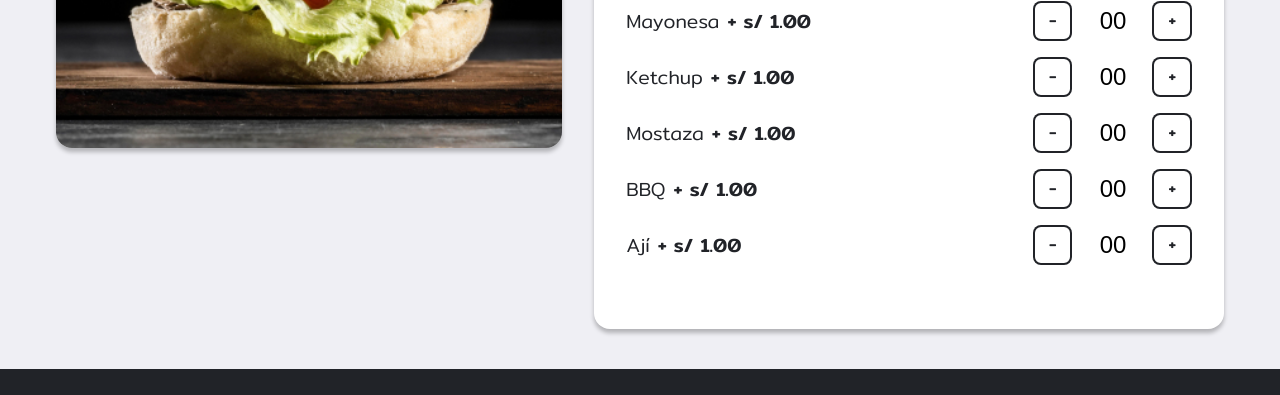
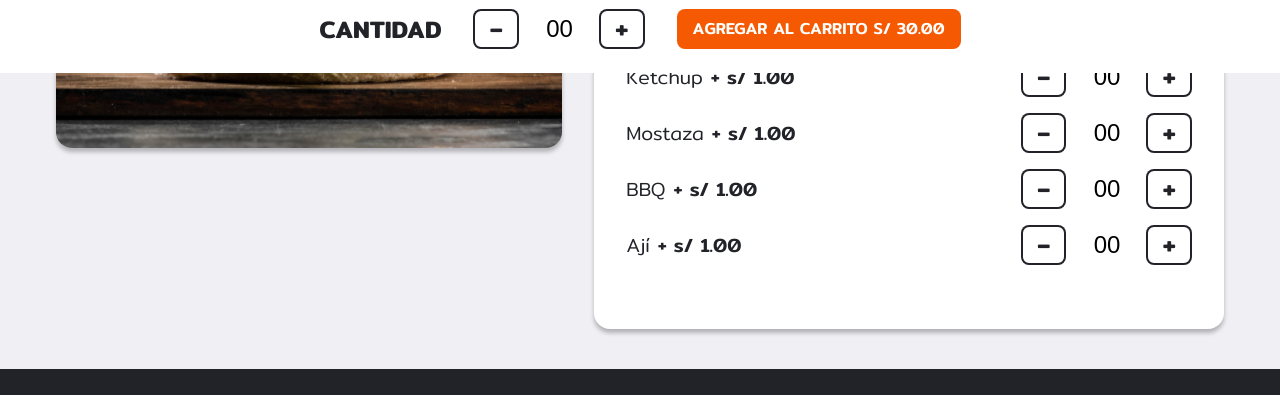
Before and after one commit to javierbull/fastFood, a plain HTML site: page pages/detalleProducto.html in a window 1280 px wide. Shown: the part 727-1122 px from the top of the page. Drawn offline with nearby package versions, Linux system fonts and the light colour scheme.

Commit message:
page detalle producto

```diff
--- a/css/main.css
+++ b/css/main.css
@@ -598,6 +598,8 @@ html {
 
     .control-product-extra .btn {
       cursor: pointer;
+      font-size: 1.8rem;
+      line-height: 20px;
     }
 
     .input-number-extra {
@@ -609,5 +611,25 @@ html {
       padding-left: 1.2rem;
     }
 
+    .control-quantity-product {
+      background-color: var(--white);
+      display: flex;
+      justify-content: center;
+      align-items: center;
+      padding: 1.5rem;
+      gap: 2rem;
+      box-shadow: 0px -4px 4px rgba(0, 0, 0, 0.20);
+      position: fixed;
+      bottom: 0;
+      width: 100%;
+    }
 
+    .control-quantity-product span {
+      font-size: 1.5rem;
+      font-weight: 600;
+    }
+
+    .footer-detalle {
+      padding-bottom: 7.5rem;
+    }
   /* END PRODUCT DETAIL PAGE */
--- a/pages/detalleProducto.html
+++ b/pages/detalleProducto.html
@@ -310,8 +310,25 @@
                 </div>
             </div>
         </section>
+        <section class="control-quantity-product">
+            <span>
+                CANTIDAD
+            </span>
+            <div class="control-product-extra">
+                <button class="btn button-secondary">
+                    -
+                </button>
+                <input class="input-number-extra" type="text" value="00" min="00" max="10">
+                <button class="btn button-secondary">
+                    +
+                </button>
+            </div>
+            <BUTTON class="btn button-primary">
+                Agregar al carrito s/ 30.00
+            </BUTTON>
+        </section>
     </main>
-    <footer>
+    <footer class="footer-detalle">
         <div class="footer-header">
             <img src="../img/logos/logo.svg" alt="Bull Fastfood">
         </div>
```
